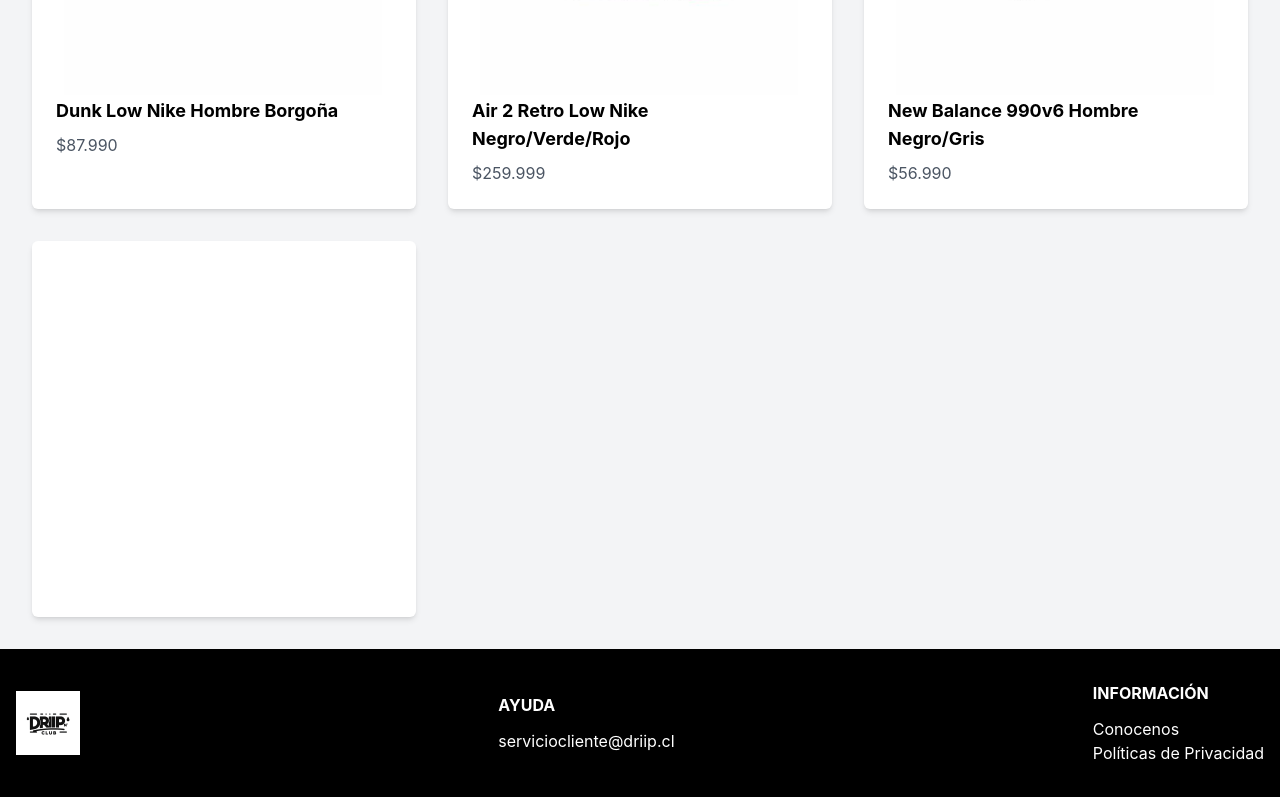
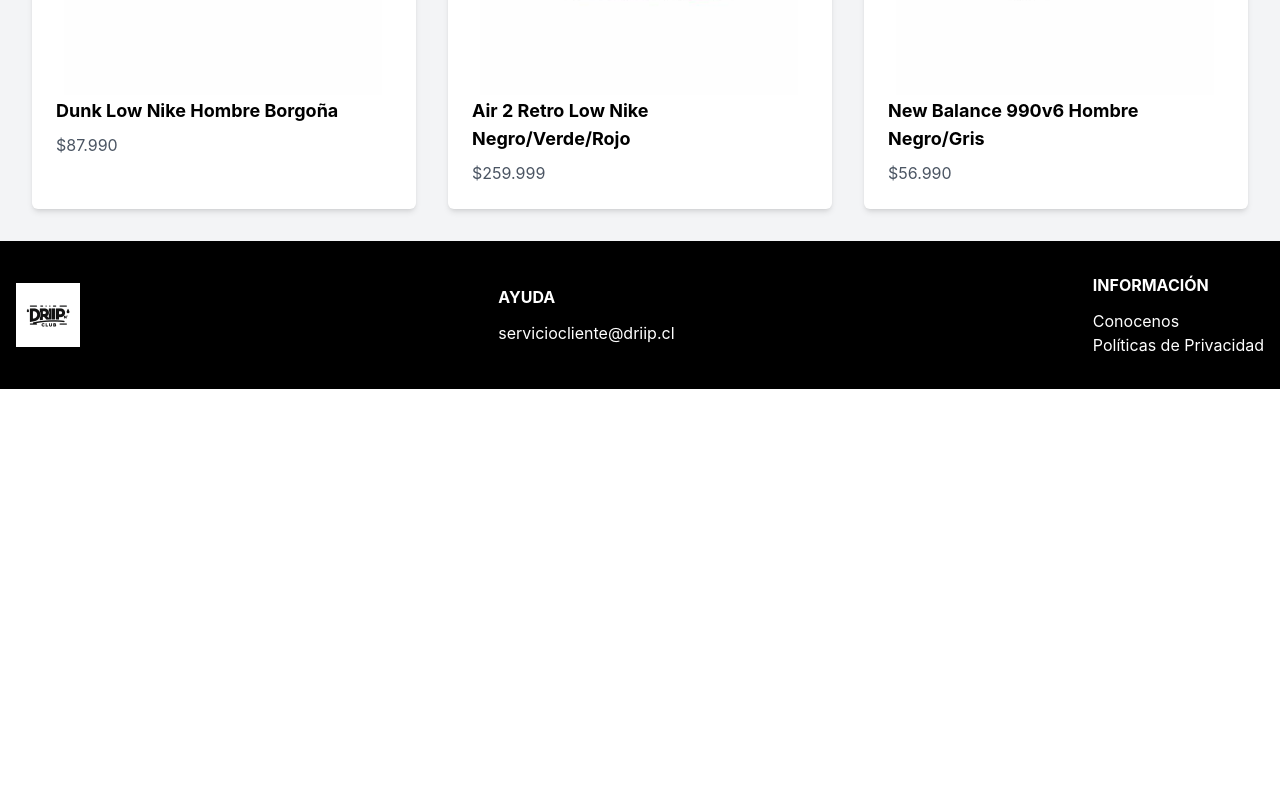
Before and after one commit to xAMarin-D/AMarin-React, a React (Create React App) app: page / in a window 1280 px wide. Shown: the part 1729-2526 px from the top of the page. After the commit the page ends 2118 px from the top, so only its background shows below. Built offline with nearby package versions, Linux system fonts and the light colour scheme; the HTML template or start-up script is replaced by a standard one.

Commit message:
Corrección Producto adicional

```diff
--- a/src/components/Products/ItemList.jsx
+++ b/src/components/Products/ItemList.jsx
@@ -20,8 +20,7 @@
     { id: 6, title: 'Air Force 1 Nike Hombre Borgoña', price: '$112.990', image: ImgPrd6 },
     { id: 7, title: 'Dunk Low Nike Hombre Borgoña', price: '$87.990', image: ImgPrd7 },
     { id: 8, title: 'Air 2 Retro Low Nike Negro/Verde/Rojo', price: '$259.999', image: ImgPrd8 },
-    { id: 9, title: 'New Balance 990v6 Hombre Negro/Gris', price: '$56.990', image: ImgPrd9 },
-    {/* Add More Products */}
+    { id: 9, title: 'New Balance 990v6 Hombre Negro/Gris', price: '$56.990', image: ImgPrd9 }
   ];
 
   return (
```
